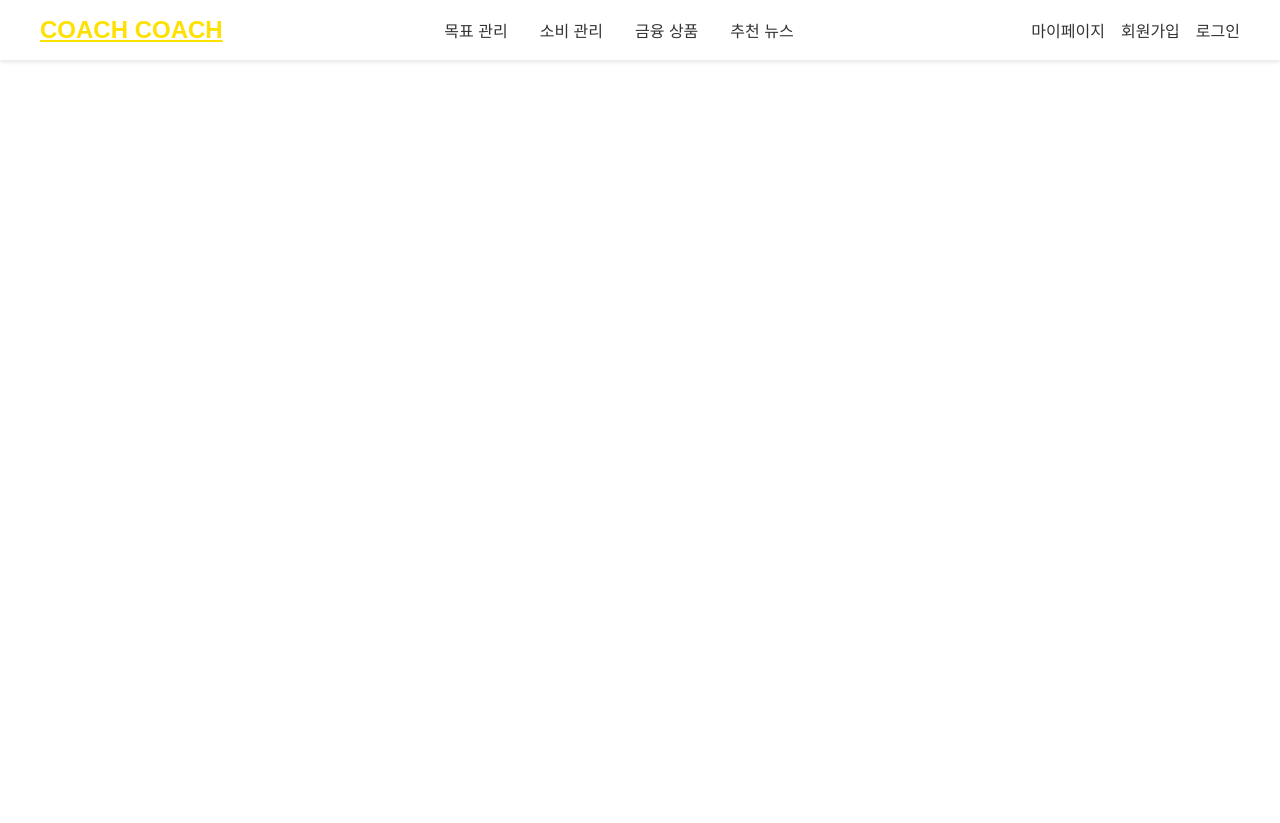
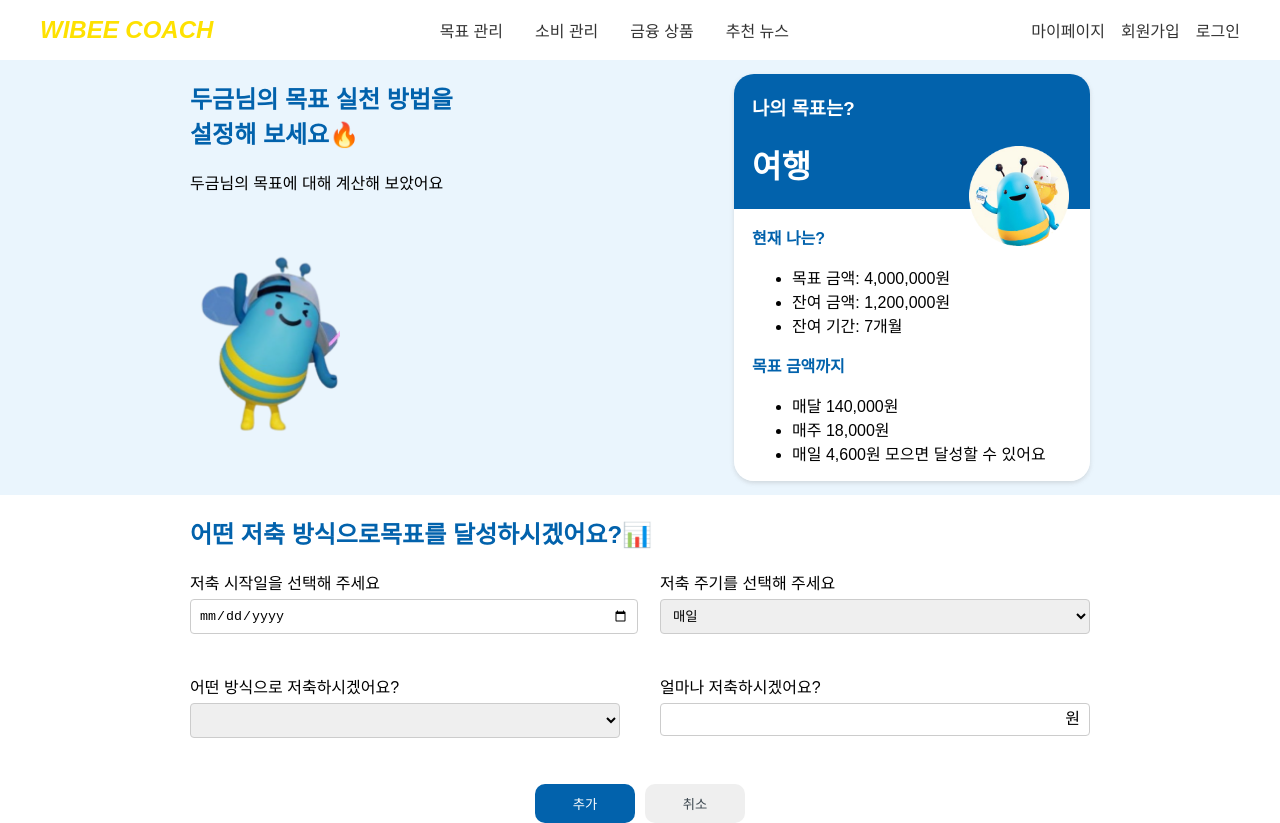
Before and after one commit to COACH-COACH/Front-End, a Vue app in the folder coach-coach/: page /main/goal/plan/new in a window 1280 px wide. Before the commit the page ends 800 px from the top, so only its background shows below. Built offline with nearby package versions, Linux system fonts and the light colour scheme.

Commit message:
[Feat] 실천방안 설정 Ui 생성

```diff
--- a/coach-coach/src/App.vue
+++ b/coach-coach/src/App.vue
@@ -2,7 +2,7 @@
   <div>
     <div class="header">
       <div class="container">
-        <router-link to="/main" class="logo">COACH COACH</router-link>
+        <router-link to="/main" class="logo"><i>WIBEE COACH</i></router-link>
         <nav class="navigation">
           <ul>
             <li><router-link to="/main/goal">목표 관리</router-link></li>
@@ -47,6 +47,7 @@
   font-size: 1.5rem;
   font-weight: bold;
   color: #FEE101;
+  text-decoration-line: none;
 }
 
 .navigation ul {
--- a/coach-coach/src/router/index.js
+++ b/coach-coach/src/router/index.js
@@ -10,6 +10,7 @@ import ConsumptionView from '@/views/ConsumptionView.vue'
 import ProductDetailView from '@/views/ProductDetailView.vue'
 import CardNewsView from '@/views/CardNewsView.vue'
 import CreateGoalView from '@/views/CreateGoalView.vue'
+import CreatePlanView from '@/views/CreatePlanView.vue'
 
 
 const routes = [
@@ -71,6 +72,11 @@ const routes = [
     name: 'cardnews',
     component: CardNewsView,
     meta: { requiresAuth: true }
+  },
+  {
+    path: '/main/goal/plan/new',
+    name: 'newPlan',
+    component: CreatePlanView,
   }
 ]
 
--- /dev/null
+++ b/coach-coach/src/views/CreatePlanView.vue
@@ -0,0 +1,236 @@
+<template>
+  <div class="all">
+    <!-- 상단 -->
+    <div class="background-color">
+      <div class="description layout-margin">
+        <!-- 좌측 타이틀 -->
+        <div class="title">
+          <h2 class="blue-text">두금님의 목표 실천 방법을<br />설정해 보세요🔥</h2>
+          <p>두금님의 목표에 대해 계산해 보았어요</p>
+          <img class="resize-image" :src="titleWibeeSrc" alt="캐릭터 이미지">
+        </div>
+        <!-- 우측 카드 -->
+        <div class="card">
+          <div class="card-title">
+            <h3>나의 목표는?</h3>
+            <h1>여행</h1>
+          </div>
+          <img :src="cardWibeeSrc" alt="캐릭터 이미지">
+          <div class="card-content">
+            <p class="blue-text"><b>현재 나는?</b></p>
+            <ul>
+              <li>목표 금액: 4,000,000원</li>
+              <li>잔여 금액: 1,200,000원</li>
+              <li>잔여 기간: 7개월</li>
+            </ul>
+            <p class="blue-text"><b>목표 금액까지</b></p>
+            <ul>
+              <li>매달 140,000원</li>
+              <li>매주 18,000원</li>
+              <li>매일 4,600원 모으면 달성할 수 있어요</li>
+            </ul>
+          </div>
+        </div>
+      </div>
+    </div>
+
+    <!-- 하단 -->
+    <div class="booking layout-margin">
+      <h2 class="blue-text">어떤 저축 방식으로목표를 달성하시겠어요?📊</h2>
+      <div class="form-grid">
+        <div>
+          <label for="start-date">저축 시작일을 선택해 주세요</label>
+          <input type="date" id="start-date">
+        </div>
+        <div>
+          <label for="method">저축 주기를 선택해 주세요</label>
+          <select id="method">
+            <option value="daily">매일</option>
+            <option value="weekly">매주</option>
+            <option value="monthly">매달</option>
+          </select>
+        </div>
+        <div>
+          <label for="saving-method">어떤 방식으로 저축하시겠어요?</label>
+          <select id="saving-method" v-model="selectedMethod" @change="onChangeMethod">
+            <option value="regular" selected>커피 줄이기☕</option>
+            <option value="irregular">점심 아끼기🍱</option>
+            <option value="lump-sum">배달 줄이기🏍</option>
+            <option value="lump-sum">편의점 줄이기🍙</option>
+            <option value="lump-sum">쇼핑 줄이기👕</option>
+          </select>
+        </div>
+        <div class="input-wrapper">
+          <label for="amount">얼마나 저축하시겠어요?</label>
+          <div class="input-with-unit">
+            <input type="text" id="amount">
+            <span class="unit">원</span>
+          </div>
+        </div>
+      </div>
+
+      <div class="button-group">
+        <button class="create-btn">추가</button>
+        <button class="cancel-btn">취소</button>
+      </div>
+    </div>
+  </div>
+</template>
+
+<script>
+import { ref } from 'vue';
+
+export default {
+  name: 'CreatePlanView',
+  setup() {
+    const titleWibeeSrc = ref(require('@/assets/wibee_hat.png'));
+    const cardWibeeSrc = ref(require('@/assets/webee-removebg-preview.png'));
+    return { titleWibeeSrc, cardWibeeSrc };
+  }
+}
+</script>
+
+<style scoped>
+.background-color {
+  background-color: #EAF5FD;
+}
+
+.blue-text {
+  color: #0262AC;
+}
+
+.layout-margin {
+  max-width: 900px;
+  margin-left: auto;
+  margin-right: auto;
+  padding: 0px 30px 0px 30px;
+}
+
+.description {
+  display: flex;
+  align-items: center;
+  justify-content: space-between;
+}
+
+.resize-image {
+  width: 150px;
+  height: auto;
+}
+
+.card {
+  text-align: left;
+  border-radius: 20px;
+  box-shadow: 0 2px 4px rgba(149, 149, 149, 0.3);
+  display: flex;
+  flex-direction: column;
+  align-items: center;
+  position: relative;
+  /* 포지셔닝 컨텍스트 설정 */
+  width: 100%;
+  padding: 0px 18px 0px 18px;
+  max-width: 320px;
+}
+
+.card-title {
+  width: 100%;
+  /* 부모의 전체 너비 */
+  border-radius: 20px 20px 0px 0px;
+  background-color: #0262AC;
+  color: white;
+  padding: 0px 18px 0px 18px;
+  z-index: 0;
+  /* 이미지보다 위에 오도록 설정 */
+}
+
+.card-content {
+  width: 100%;
+  border-radius: 0px 0px 20px 20px;
+  background-color: white;
+  padding: 0px 18px 0px 18px;
+  z-index: 0;
+}
+
+.card img {
+  width: 100px;
+  height: auto;
+  position: absolute;
+  /* 절대 위치 */
+  top: 30%;
+  /* 상위 요소(.card) 기준으로 위에서 50% 위치 */
+  left: 80%;
+  /* 좌우 중앙 정렬을 위해 50% 설정 */
+  transform: translate(-50%, -50%);
+  /* 정확한 중앙 정렬을 위해 변환 */
+  z-index: 1;
+  /* 이미지를 가장 위로 보냄 */
+}
+.form-grid {
+  display: grid;
+  grid-template-columns: 1fr 1fr;
+  gap: 40px; /* Increased gap between grid items */
+}
+
+.input-with-unit {
+  display: flex;
+  align-items: center;
+  position: relative;
+}
+
+.input-with-unit .unit {
+  position: absolute;
+  right: 10px;
+  pointer-events: none;
+}
+
+.input-with-unit input {
+  width: 100%;
+  padding-right: 30px;
+}
+
+.booking .button-group {
+  display: flex;
+  justify-content: center;
+  /* Center buttons horizontally */
+  gap: 10px;
+  /* Space between buttons */
+}
+
+.booking input[type="date"],
+.booking input[type="text"],
+.booking select {
+  width: 100%;
+  /* Full width inputs */
+  padding: 8px;
+  /* Padding inside inputs */
+  margin-top: 5px;
+  /* Space above inputs */
+  border: 1px solid #ccc;
+  /* Border around inputs */
+  border-radius: 4px;
+  /* Rounded borders for inputs */
+}
+
+.create-btn{
+  background-color: #0262AC;
+}
+
+.cancel-btn {
+  color: #3c474f !important;
+}
+
+.booking button {
+  margin-top: 46px;
+  padding: 10px 20px;
+  color: white;
+  border: none;
+  cursor: pointer;
+  border-radius: 10px;
+}
+
+.button-group button {
+  min-width: 100px;
+}
+
+
+
+</style>
```
Also changed, not shown: coach-coach/src/assets/wibee_hat.png (added).
